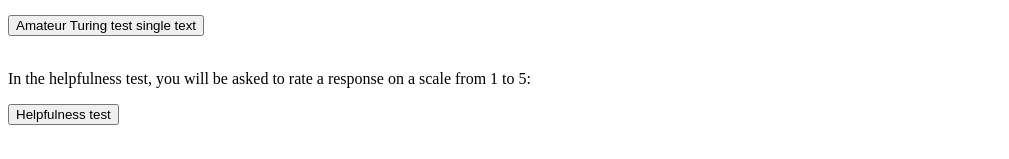
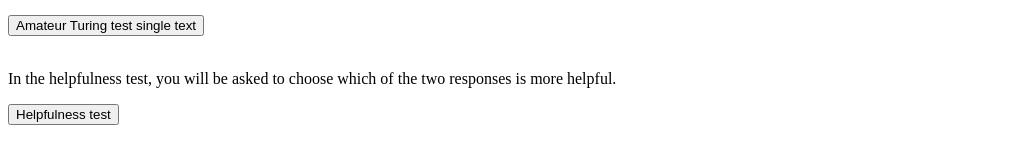
Before and after one commit to bananko7/bananko7.github.io, a plain HTML site: page index.html in a window 1280 px wide. Shown: the part 210-369 px from the top of the page, without its empty margins (0-1009 px from the left). Drawn offline with Linux system fonts and the light colour scheme.

Commit message:
Update index.html

```diff
--- a/index.html
+++ b/index.html
@@ -14,7 +14,7 @@
     <br><br>
     <button id="ButtonBeginnerHelpfulness" class="float-left submit-button">Amateur Turing test single text</button>
     <br><br>
-    <p>In the helpfulness test, you will be asked to rate a response on a scale from 1 to 5:</p>
+    <p>In the helpfulness test, you will be asked to choose which of the two responses is more helpful.</p>
     <button id="ButtonHelpfulness" class="float-left submit-button">Helpfulness test</button>
     <br><br>
     <p>This is a <strong>replication</strong> of a human evaluation experiment on data from a natural language model(ChatGPT) that I found in a scientific paper.</p>
```
